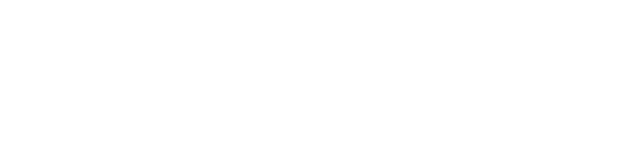
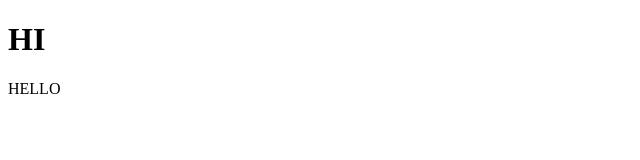
Before and after one commit to robabmalik1/git-test, a plain HTML site: page index.html in a window 1280 px wide. Shown: the whole page, without its empty margins (0-640 px from the left). Drawn offline with Linux system fonts and the light colour scheme.

Commit message:
second commit

```diff
--- a/index.html
+++ b/index.html
@@ -1,4 +1,10 @@
 <!DOCTYPE html>
 <html>
+<h1>
+	HI
+</h1>
+<p>
+	HELLO
+	</p>
 
 </html>
```
